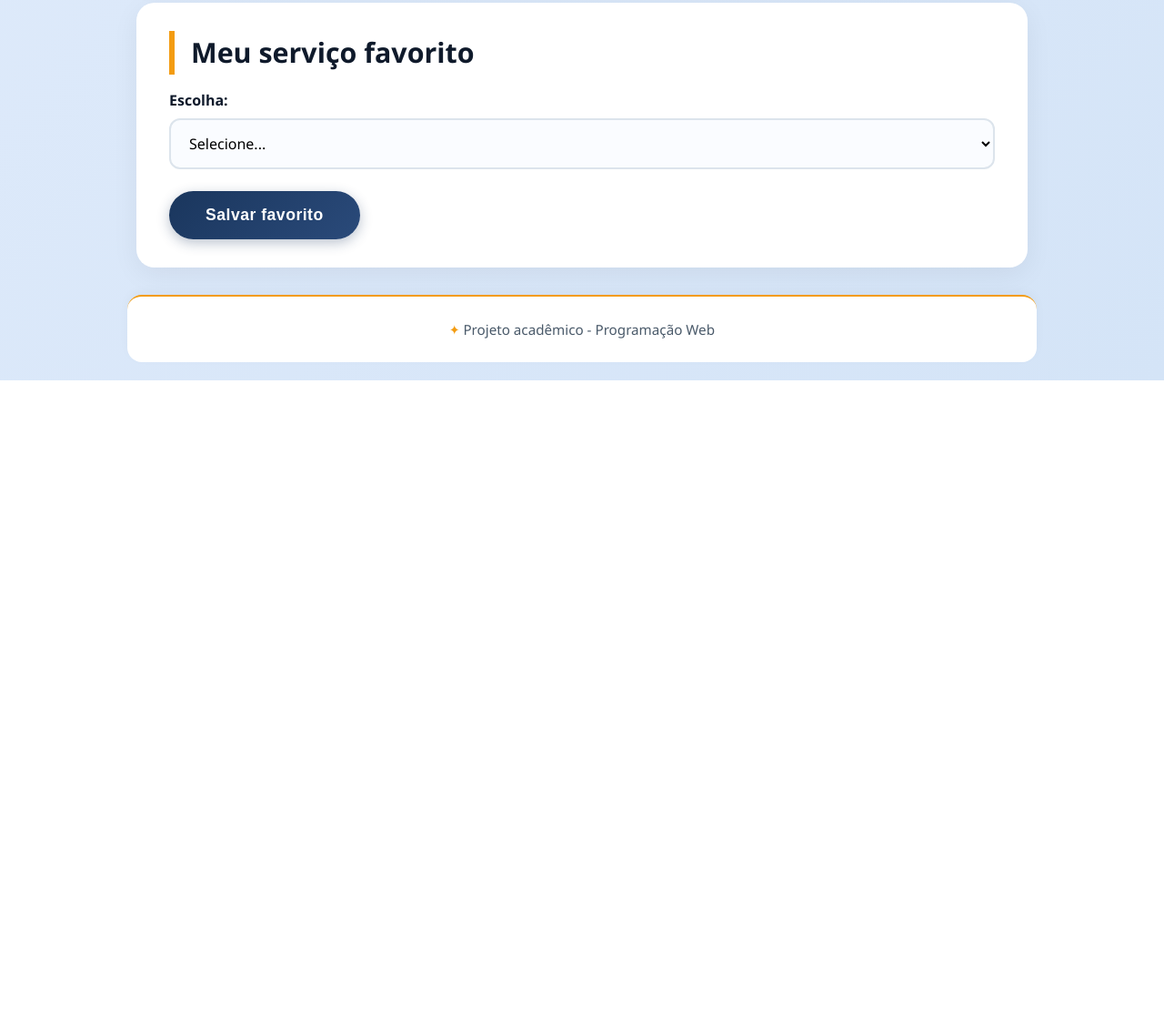
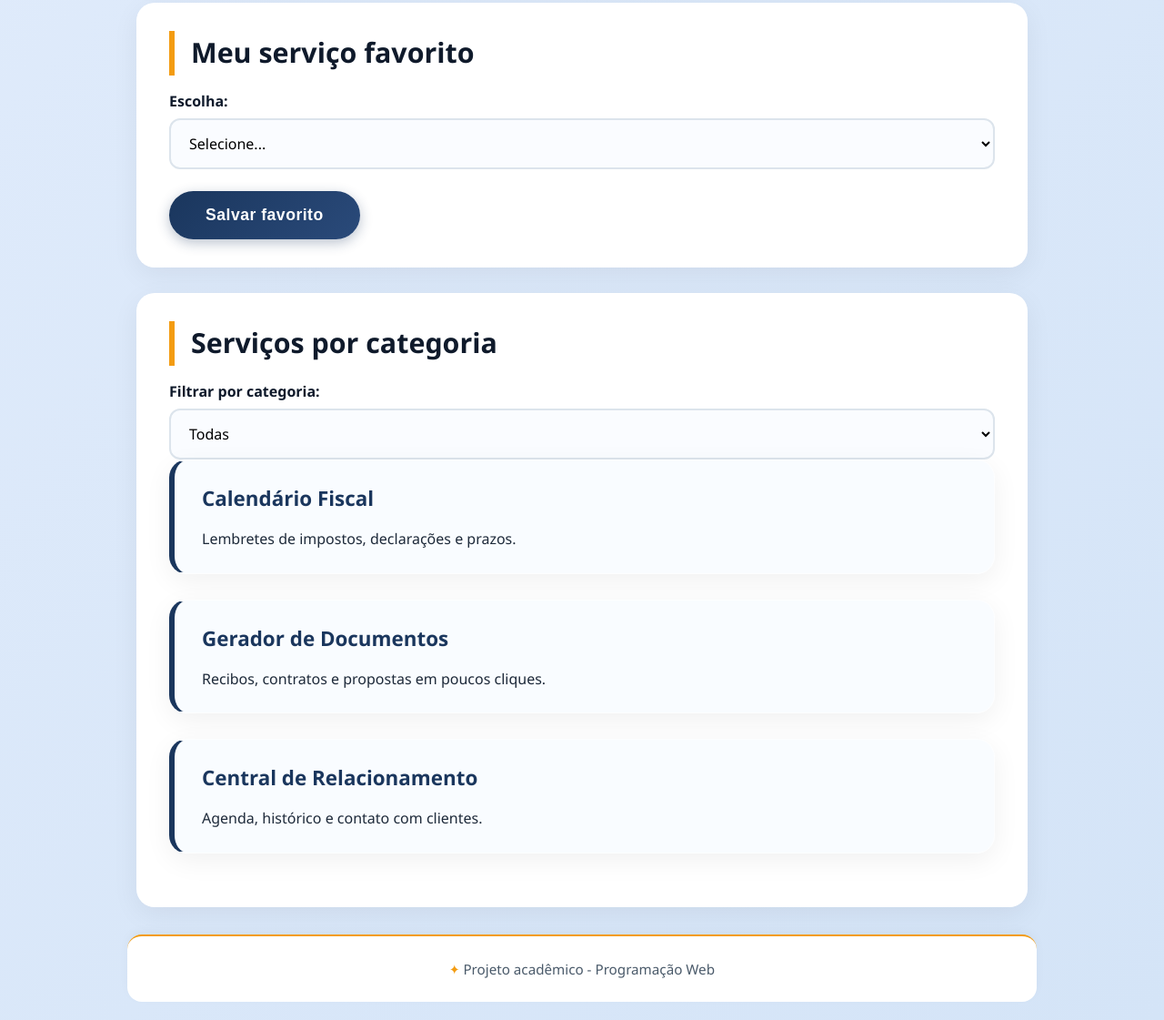
Before and after one commit to joaomorant1/portal-servicos, a plain HTML site: page servicos.html in a window 1280 px wide. Shown: the part 2180-3301 px from the top of the page at 91% size. Before the commit the page ends 2598 px from the top, so only its background shows below. Drawn offline with Linux system fonts and the light colour scheme.

Commit message:
Atividade da aula 11 - Adiciona Filtro de Serviço por categoria

```diff
--- a/servicos.html
+++ b/servicos.html
@@ -80,6 +80,33 @@
   <p id="favoritoSalvo" aria-live="polite"></p>
 </section>
 
+      <section class="filtro-servicos">
+    <h2>Serviços por categoria</h2>
+    <label for="filtroCategoria">Filtrar por categoria:</label>
+    <select id="filtroCategoria">
+      <option value="todas">Todas</option>
+      <option value="fiscal">Fiscal</option>
+      <option value="documentos">Documentos</option>
+      <option value="clientes">Clientes</option>
+    </select>
+
+    <div id="listaServicos" class="lista-servicos">
+      <article class="servico-card" data-categoria="fiscal">
+        <h3>Calendário Fiscal</h3>
+        <p>Lembretes de impostos, declarações e prazos.</p>
+      </article>
+      <article class="servico-card" data-categoria="documentos">
+        <h3>Gerador de Documentos</h3>
+        <p>Recibos, contratos e propostas em poucos cliques.</p>
+      </article>
+      <article class="servico-card" data-categoria="clientes">
+        <h3>Central de Relacionamento</h3>
+        <p>Agenda, histórico e contato com clientes.</p>
+      </article>
+    </div>
+    <p id="mensagemFiltro" aria-live="polite"></p>
+  </section>
+
     </main>
 
     <footer>
@@ -91,5 +118,3 @@
     <script src="js/script.js"></script>
 </body>
 </html>
-</body>
-</html>
```
